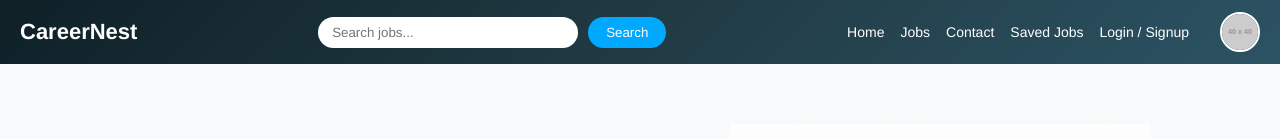
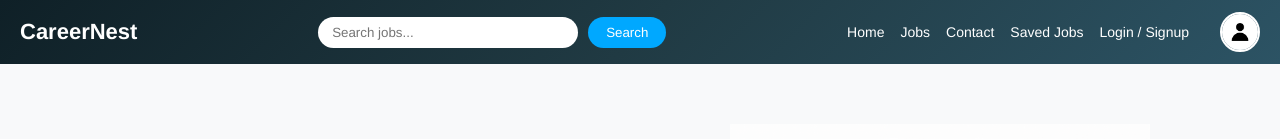
Before and after one commit to Mudit-Pandey44/CareerNest, a React (Vite) app: page / in a window 1280 px wide. Shown: the top 139 px of the page. Built offline with nearby package versions, Linux system fonts and the light colour scheme.

Commit message:
default-avatar

```diff
--- a/src/components/Navbar.jsx
+++ b/src/components/Navbar.jsx
@@ -1,5 +1,6 @@
 import { useEffect, useState } from "react";
 import { useNavigate, Link } from "react-router-dom";
+import defaultAvatar from "../assets/default-avatar.png";
 
 function Navbar({ search, setSearch }) {
   const navigate = useNavigate();
@@ -53,10 +54,7 @@ function Navbar({ search, setSearch }) {
         <a href="/auth">Login / Signup</a>
         {/* Profile Circle */}
         <div className="profile-circle" onClick={() => navigate("/profile")}>
-          <img
-            src={profilePic || "https://via.placeholder.com/40"}
-            alt="profile"
-          />
+          <img src={profilePic ? profilePic : defaultAvatar} alt="profile" />
         </div>
       </div>
     </nav>
```
Also changed, not shown: src/assets/default-avatar.png (added).
